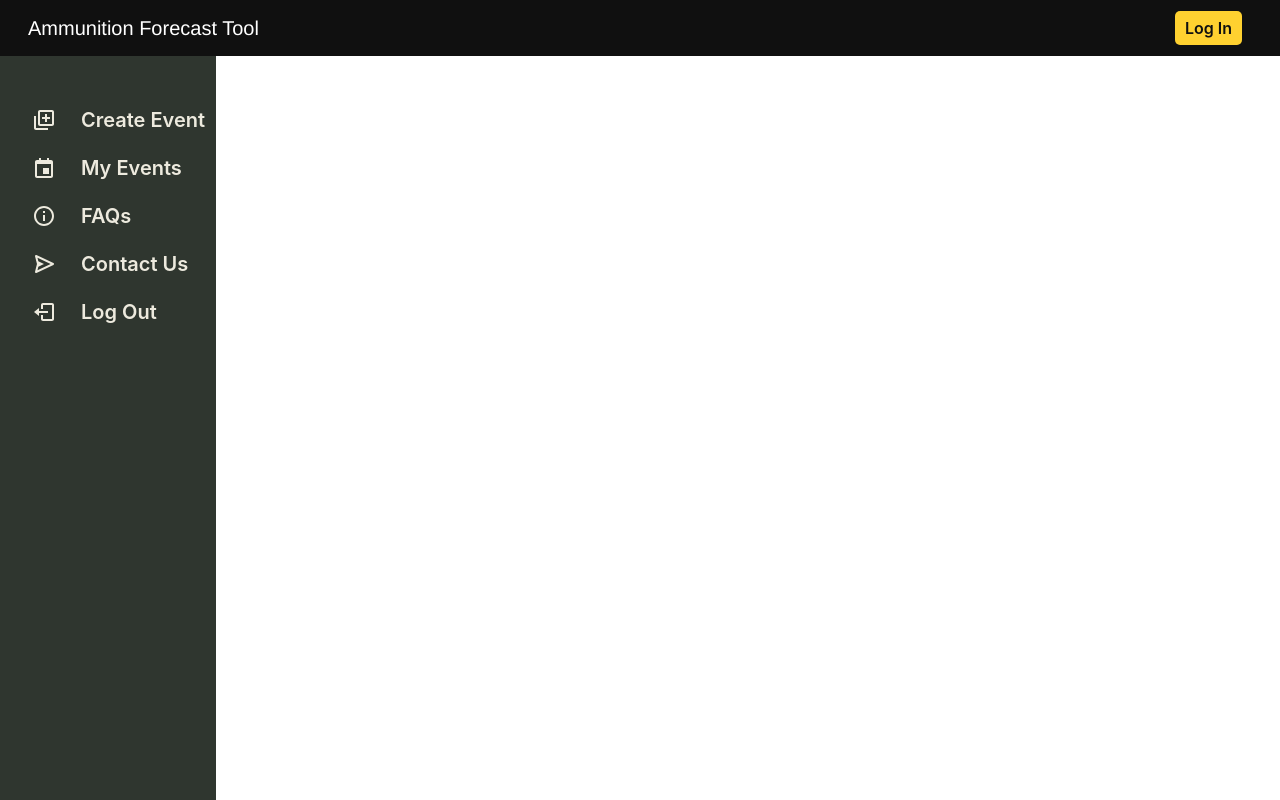
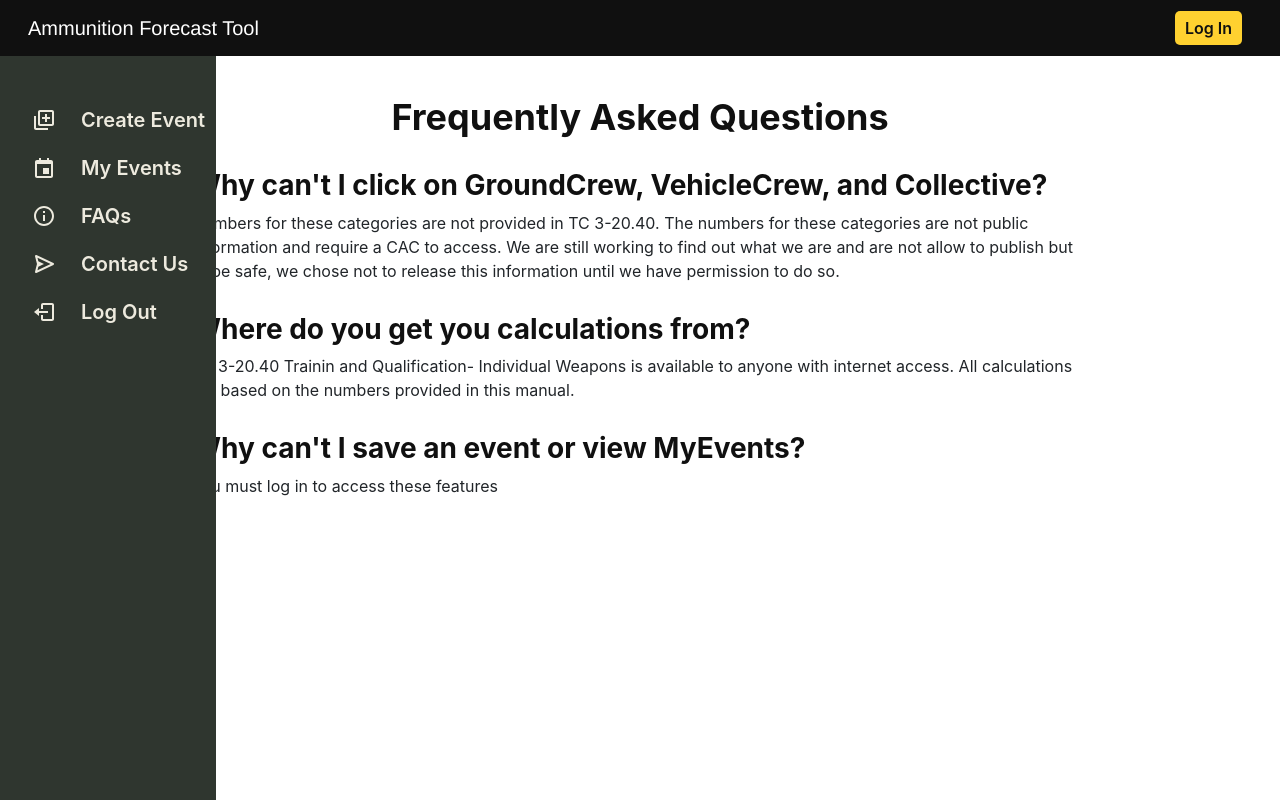
Before and after one commit to jessicawengUX/inf385t, a React (Create React App) app in the folder client/: page /faq in a window 1280 px wide. Built offline with nearby package versions, Linux system fonts and the light colour scheme.

Commit message:
integrated FAQ page, also noticed at this point, if you refresh any page other than the home page or form page, the app gives 404 error

```diff
--- a/client/src/App.js
+++ b/client/src/App.js
@@ -15,6 +15,7 @@ import Form from "./components/form";
 import Table from "./components/table";
 import Myevents from "./components/myevents";
 import SaveEvent from "./components/saveEvent";
+import Faq from "./components/faq";
 
  const App = () => {
  return (
@@ -33,6 +34,7 @@ import SaveEvent from "./components/saveEvent";
             <Route path="/register" element={<Register />} />
             <Route path="/login" element={<Login />} />
             <Route path="/saveEvent" element={<SaveEvent />} />
+            <Route path="/faq" element={<Faq />} />
         </Routes>
         </div>
      </div>
--- a/client/src/components/faq.js
+++ b/client/src/components/faq.js
@@ -1,18 +1,38 @@
 import React from "react";
+import "./style.css"; // Assuming you create a Faq.css file for styling
 
-// We import bootstrap to make our application look better.
-import "bootstrap/dist/css/bootstrap.css";
-import Navbar from "./navbar";
-//import BootstrapCarousel from "./carousel";
-//import ProductList from "./productList";
+const Faq = () => {
+  const faqs = [
+    {
+      question: "Why can't I click on GroundCrew, VehicleCrew, and Collective?",
+      answer: "Numbers for these categories are not provided in TC 3-20.40. The numbers for these categories are not public information and require a CAC to access. We are still working to find out what we are and are not allow to publish but to be safe, we chose not to release this information until we have permission to do so."
+    },
+    {
+      question: "Where do you get you calculations from?",
+      answer: "TC 3-20.40 Trainin and Qualification- Individual Weapons is available to anyone with internet access. All calculations are based on the numbers provided in this manual."
+    },
+    {
+      question: "Why can't I save an event or view MyEvents?",
+      answer: "You must log in to access these features"
+    },
+    // Add more FAQs here
+  ];
 
-function Home() {
   return (
-    <div className="container">
-      <h1>Home page</h1>
-
+    <div className="faq-container mt-main">
+      <br/>
+      <br/>
+      <br/>
+      <br/>
+      <h1>Frequently Asked Questions</h1>
+      {faqs.map((faq, index) => (
+        <div key={index} className="faq-item">
+          <h3>{faq.question}</h3>
+          <p>{faq.answer}</p>
+        </div>
+      ))}
     </div>
   );
-}
+};
 
-export default Home;
+export default Faq;
--- a/client/src/components/sidebar.js
+++ b/client/src/components/sidebar.js
@@ -53,7 +53,7 @@ export default function Sidebar() {
           </NavLink>
         </li>
         <li>
-          <NavLink to="#" activeClassName="active-link">
+          <NavLink to="/faq" activeClassName="active-link">
             <BiInfoCircle size={24} style={{ marginRight: spacing +'em'}} />
             <span>FAQs</span>
           </NavLink>
--- a/client/src/components/style.css
+++ b/client/src/components/style.css
@@ -250,8 +250,6 @@ body {
   background-color: #edeade;
 }
 
-
-
 /*The below part are for login and registration page*/
 input {
   box-sizing: border-box; /* Include padding and border in the width calculation */
@@ -312,3 +310,20 @@ h1 {
   background-color: #f0f0f0;
   border: 1px solid #ccc;
 }
+
+
+/* Styles specificlly for FAQ*/
+.faq-container {
+  text-align: left;
+  margin: 0 auto;
+  max-width: fit-content;
+  width: 70%; /* Adjust this as per your layout */
+}
+
+.faq-item {
+  margin-bottom: 30px;
+}
+
+.faq-item h3 {
+  font-weight: bold;
+}
```
